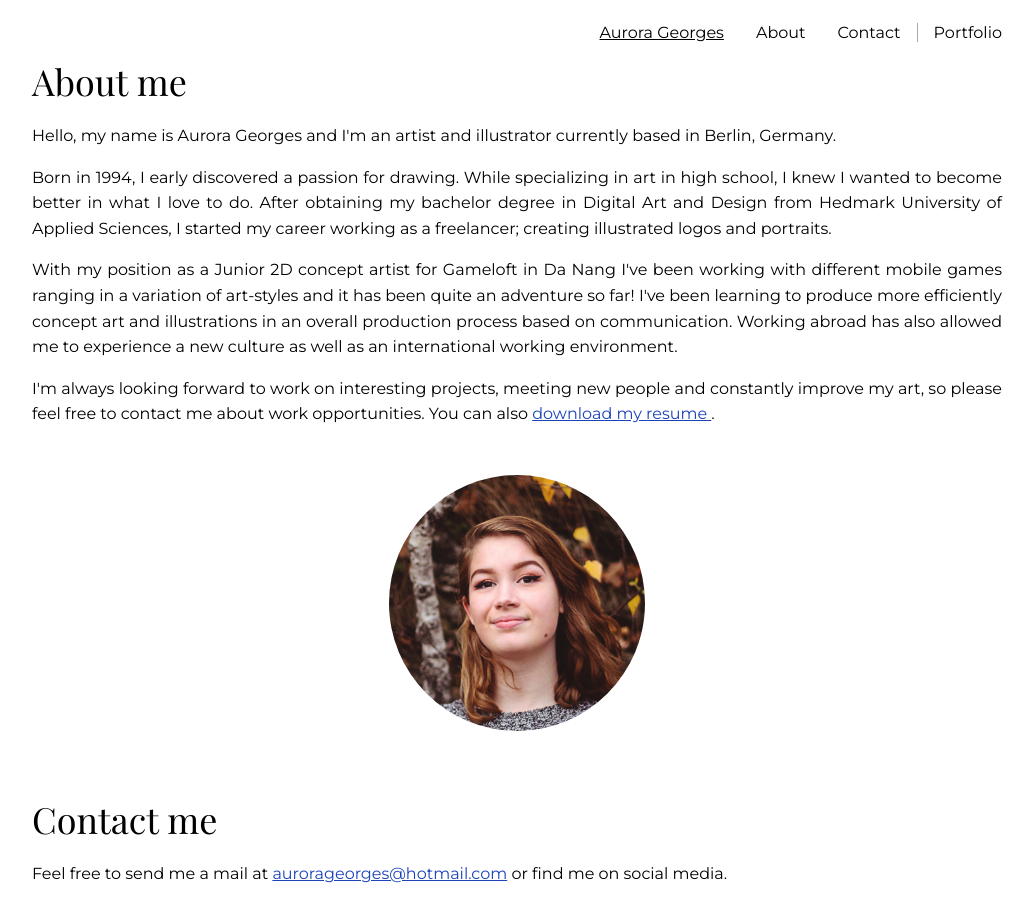
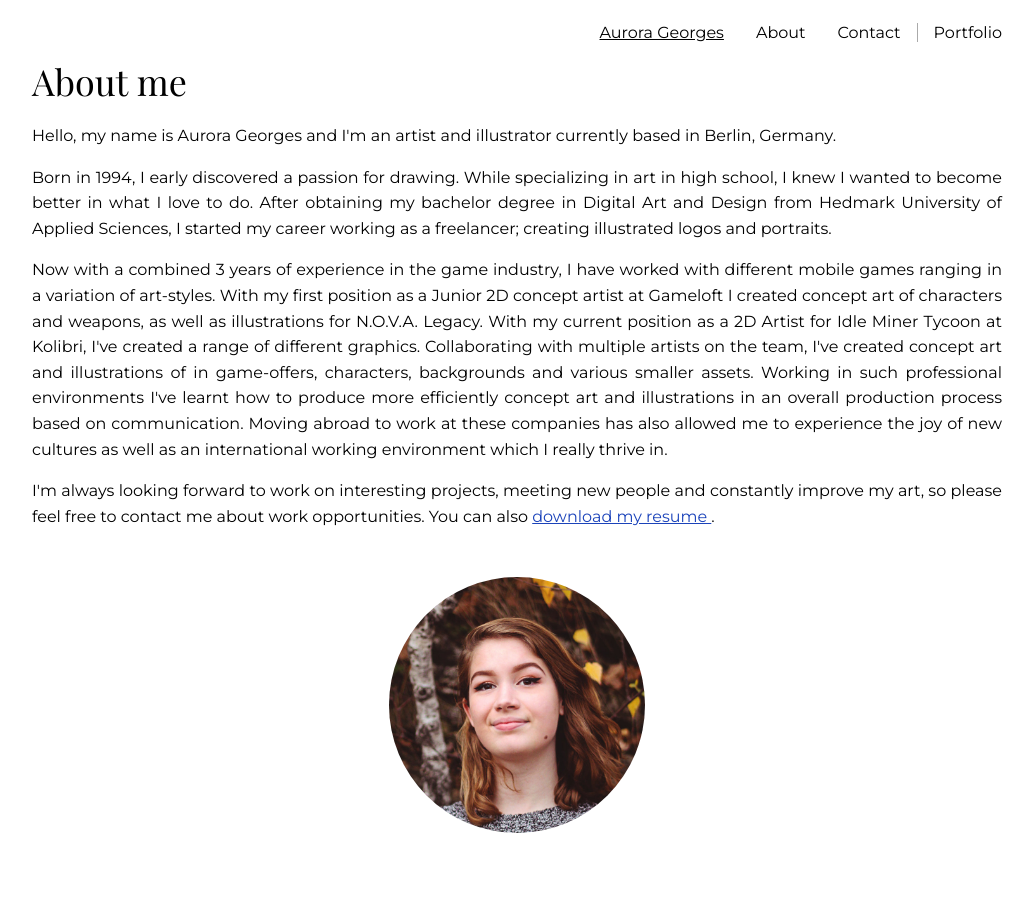
Before and after one commit to aurorageorges/aurorageorges.github.io, a Jekyll site: the page built from index.html, in a window 1280 px wide and 900 px high, scrolled down 907 px. Shown: the whole window, without its empty margins (123-1156 px from the left). Built offline with Jekyll 4.4.1, drawn with Linux system fonts in a browser that asks for light colours.

Commit message:
Update index.html

```diff
--- a/index.html
+++ b/index.html
@@ -54,11 +54,11 @@ socialmedias:
     freelancer; creating illustrated logos and portraits.
   </p>
   <p class="paragraph">
-    With my position as a Junior 2D concept artist for Gameloft in Da Nang
-    I've been working with different mobile games ranging in a variation of art-styles and it has been quite an adventure so far! I've been learning to produce
-    more efficiently concept art and illustrations in an overall production
-    process based on communication. Working abroad has also allowed me to
-    experience a new culture as well as an international working environment.
+    Now with a combined 3 years of experience in the game industry, I have worked with different mobile games ranging in a variation of art-styles. With my first position as a Junior 2D concept artist at Gameloft
+    I created concept art of characters and weapons, as well as illustrations for N.O.V.A. Legacy. With my current position as a 2D Artist for Idle Miner Tycoon at Kolibri, I've created a range of different graphics.
+    Collaborating with multiple artists on the team, I've created concept art and illustrations of in game-offers, characters, backgrounds and various smaller assets.
+    Working in such professional environments I've learnt how to produce more efficiently concept art and illustrations in an overall production process based on communication.
+    Moving abroad to work at these companies has also allowed me to experience the joy of new cultures as well as an international working environment which I really thrive in.
   </p>
   <p class="paragraph">
     I'm always looking forward to work on interesting projects, meeting new people and constantly improve my art,
```
